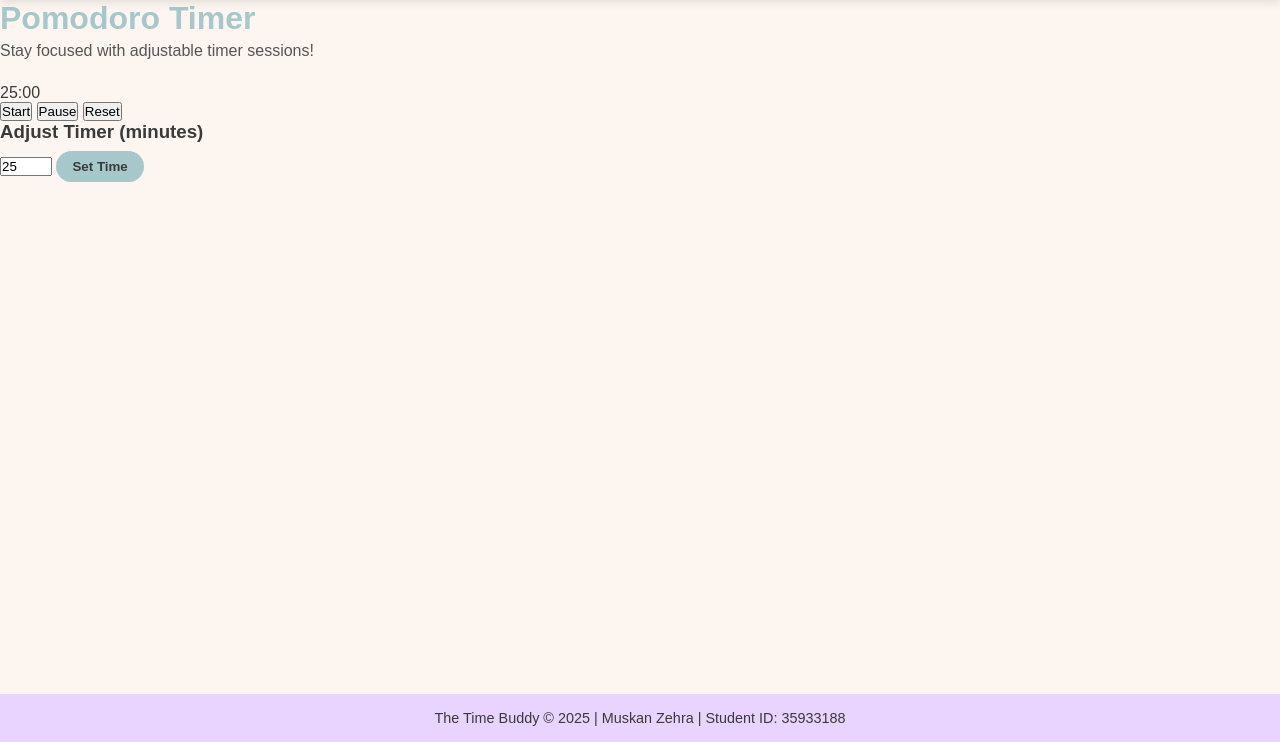
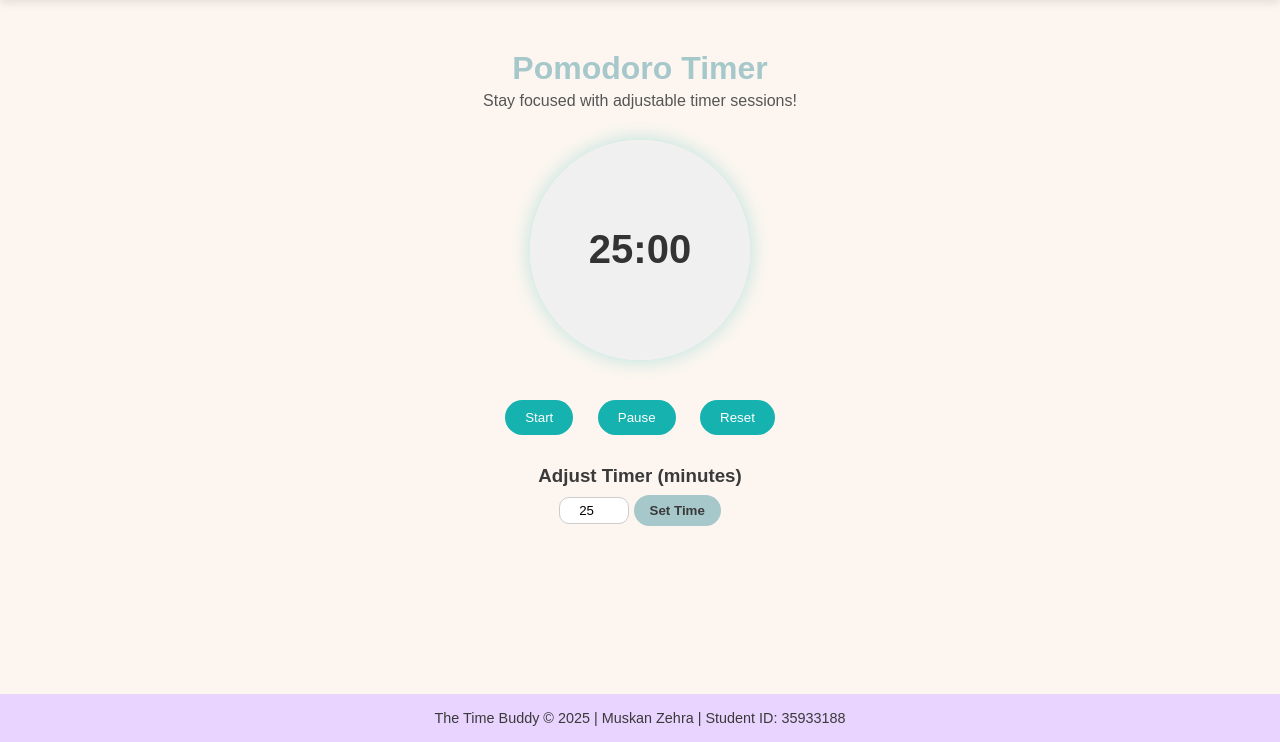
Before and after one commit to mzehra-1512/Cloud_Server_Project_ICT171, a Flask app: page /pomodoro in a window 1280 px wide. Shown: the part 58-800 px from the top of the page. Run offline with Flask 3, Linux system fonts and the light colour scheme.

Commit message:
Update style.css

```diff
--- a/static/css/style.css
+++ b/static/css/style.css
@@ -448,3 +448,61 @@ footer {
     text-align: left;
     margin-left: 1rem;
 }
+
+/* --- Pomodoro Timer --- */
+.pomodoro-container {
+    text-align: center;
+    margin-top: 50px;
+}
+
+.timer-wrapper {
+    display: flex;
+    justify-content: center;
+    align-items: center;
+    margin: 30px 0;
+}
+
+.timer-circle {
+    width: 220px;
+    height: 220px;
+    border-radius: 50%;
+    background: conic-gradient(#15b2af 0deg, #f0f0f0 0deg);
+    display: flex;
+    justify-content: center;
+    align-items: center;
+    box-shadow: 0 0 20px rgba(21, 178, 175, 0.3);
+    transition: all 0.3s ease;
+}
+
+#time-display {
+    font-size: 2.5rem;
+    color: #333;
+    font-weight: bold;
+}
+
+.timer-controls .btn {
+    margin: 10px;
+    background-color: #15b2af;
+    color: white;
+    border: none;
+    padding: 10px 20px;
+    border-radius: 25px;
+    cursor: pointer;
+    transition: 0.3s;
+}
+
+.timer-controls .btn:hover {
+    background-color: #119a98;
+}
+
+.settings {
+    margin-top: 20px;
+}
+
+.settings input {
+    width: 70px;
+    padding: 5px;
+    border-radius: 10px;
+    border: 1px solid #ccc;
+    text-align: center;
+}
```
